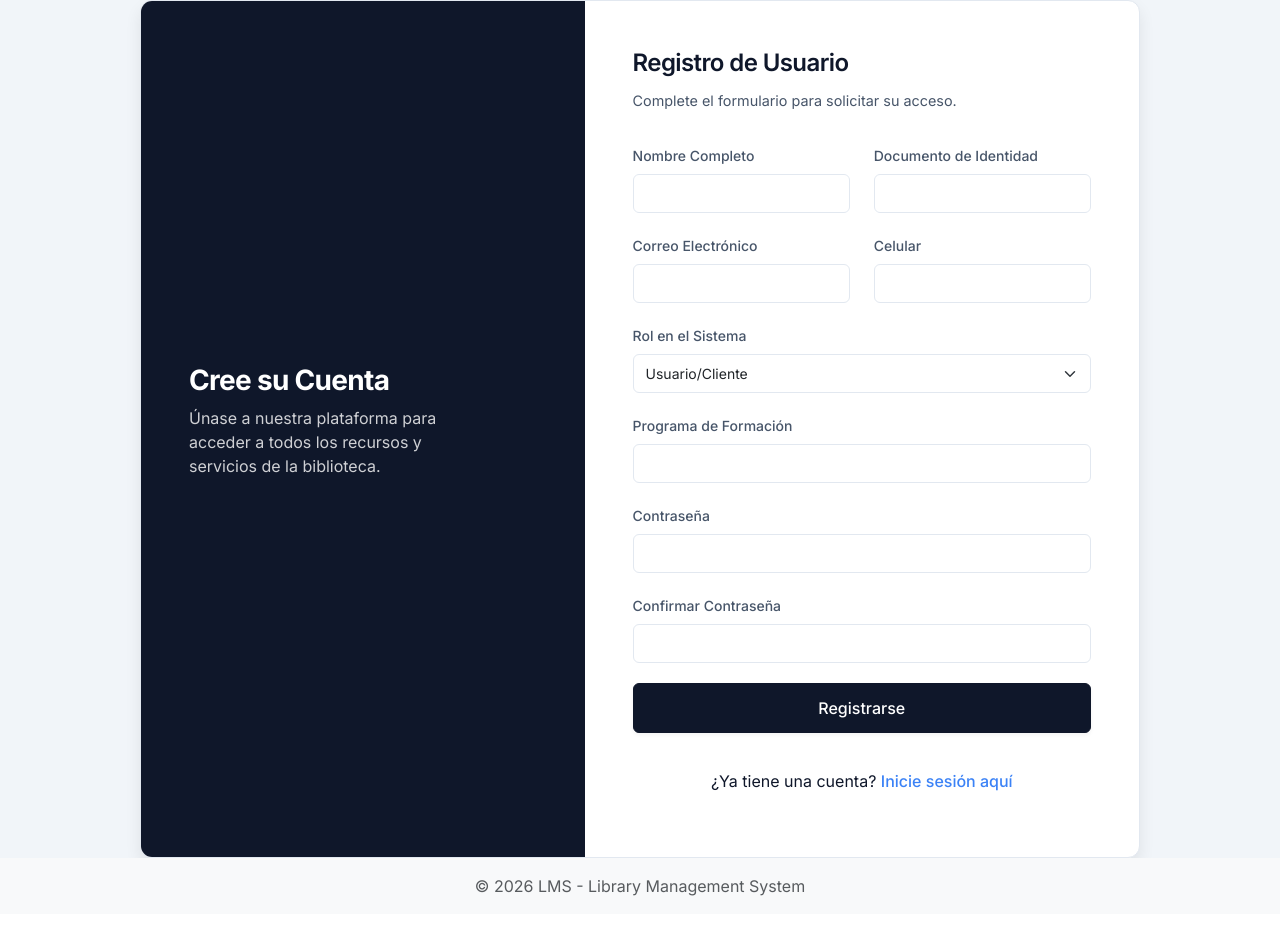
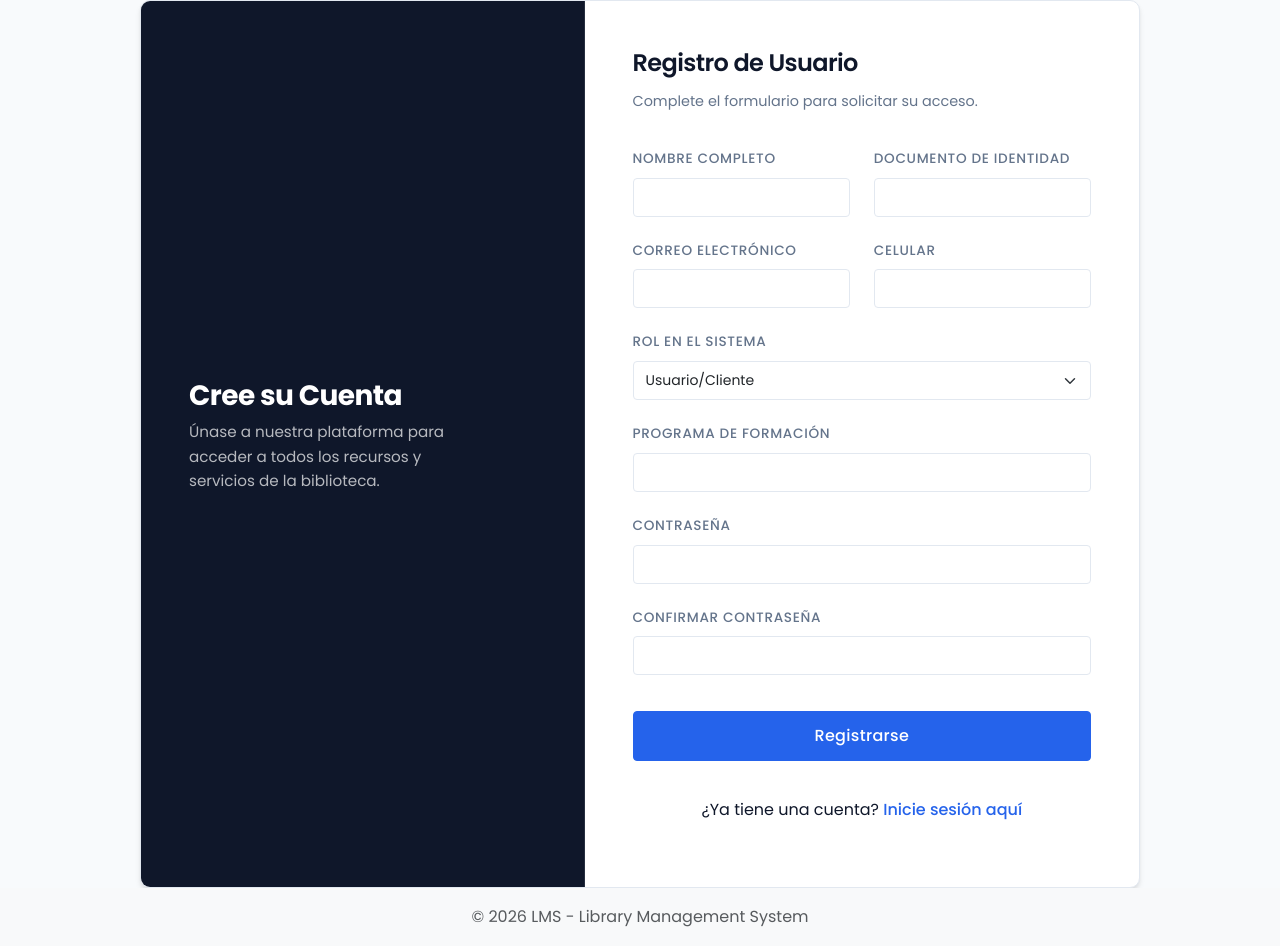
Before and after one commit to MaickFeliz/SWL, a Flask app: page /auth/register in a window 1280 px wide. Before the commit the page ends 896 px from the top, so only its background shows below. Run offline with Flask 3, Linux system fonts and the light colour scheme; some libraries are stand-ins or nearby versions.

Commit message:
Fix many bugs

```diff
--- a/app/models.py
+++ b/app/models.py
@@ -55,7 +55,7 @@ class Loan(db.Model):
     quantity = db.Column(db.Integer, default=1) # Para mouses o cables
 
     # Contexto (Puntos 2 y 6)
-    environment = db.Column(db.String(50), nullable=True) # Ambiente de formación
+    environment = db.Column(db.String(50), nullable=True) # Área o Sala
 
     # Tiempos
     request_date = db.Column(db.DateTime, default=datetime.utcnow) # Fecha automática solicitud
--- a/app/static/css/style.css
+++ b/app/static/css/style.css
@@ -1,29 +1,31 @@
 /* 1. FUENTES Y VARIABLES (Estilo LMS Corporate) */
-/* Cambiamos Poppins por Inter, la tipografía por excelencia del software moderno */
-@import url('https://fonts.googleapis.com/css2?family=Inter:wght@300;400;500;600;700&display=swap');
+@import url('https://fonts.googleapis.com/css2?family=Poppins:wght@300;400;500;600;700&display=swap');
 
 :root {
-    --brand-primary: #0f172a; /* Deep blue/slate */
-    --brand-secondary: #3b82f6; /* Bright blue */
-    --brand-accent: #f59e0b; /* Amber warning */
-    --bg-body: #f1f5f9;
+    --brand-primary: #1e3a8a;
+    /* Deep blue corporate */
+    --brand-secondary: #0f172a;
+    /* Slate / dark text */
+    --brand-accent: #2563eb;
+    /* Corporate bright blue accent */
+    --bg-body: #f8fafc;
     --surface-color: #ffffff;
     --border-color: #e2e8f0;
     --text-primary: #0f172a;
-    --text-secondary: #475569;
-    --radius-sm: 6px;
-    --radius-md: 8px;
-    --radius-lg: 12px;
-    --shadow-sm: 0 2px 4px rgba(0,0,0,0.05);
-    --shadow-md: 0 8px 16px rgba(0,0,0,0.08);
+    --text-secondary: #64748b;
+    --radius-sm: 4px;
+    --radius-md: 6px;
+    --radius-lg: 10px;
+    --shadow-sm: 0 1px 3px rgba(0, 0, 0, 0.05);
+    --shadow-md: 0 4px 6px -1px rgba(0, 0, 0, 0.1), 0 2px 4px -1px rgba(0, 0, 0, 0.06);
 }
 
 body {
-    font-family: 'Inter', -apple-system, sans-serif;
+    font-family: 'Poppins', -apple-system, sans-serif;
     background-color: var(--bg-body);
     color: var(--text-primary);
     -webkit-font-smoothing: antialiased;
-    line-height: 1.5;
+    line-height: 1.6;
 }
 
 h1,
@@ -37,18 +39,18 @@ h6 {
     letter-spacing: -0.025em;
 }
 
-/* 2. NAVEGACIÓN (Navbar limpia, adiós degradados fiesteros) */
+/* 2. NAVEGACIÓN (Navbar limpia corporativa) */
 .navbar {
-    background-color: var(--brand-primary) !important;
+    background-color: var(--brand-secondary) !important;
     box-shadow: var(--shadow-sm);
-    padding: 0.75rem 0;
-    border-bottom: 3px solid var(--brand-secondary);
+    padding: 0.8rem 0;
+    border-bottom: 2px solid var(--brand-accent);
 }
 
 .navbar-brand {
     font-weight: 600;
     font-size: 1.25rem;
-    letter-spacing: -0.5px;
+    letter-spacing: -0.01em;
 }
 
 /* 3. TARJETAS (Estructura de Panel/Dashboard real) */
@@ -60,10 +62,9 @@ h6 {
     transition: box-shadow 0.2s ease-in-out;
 }
 
-/* Nada de levitar como si fuera magia, solo resaltamos la sombra */
 .card:hover {
     box-shadow: var(--shadow-md);
-    transform: none;
+    transform: translateY(-1px);
 }
 
 .card-header {
@@ -74,49 +75,50 @@ h6 {
     color: var(--text-primary);
     text-transform: uppercase;
     letter-spacing: 0.05em;
-    font-size: 0.75rem;
+    font-size: 0.8rem;
 }
 
 /* 4. BOTONES (Serios, de acción corporativa) */
 .btn {
     border-radius: var(--radius-sm);
-    padding: 0.5rem 1rem;
+    padding: 0.5rem 1.2rem;
     font-weight: 500;
     font-size: 0.875rem;
-    letter-spacing: 0;
+    letter-spacing: 0.02em;
     transition: all 0.2s;
     border: 1px solid transparent;
-    box-shadow: var(--shadow-sm);
 }
 
 .btn:hover {
     transform: none;
-    filter: brightness(0.95);
+    filter: brightness(0.9);
 }
 
 .btn-primary {
-    background-color: var(--brand-primary);
-    border-color: var(--brand-primary);
+    background-color: var(--brand-accent);
+    border-color: var(--brand-accent);
 }
 
 .btn-success {
-    background-color: var(--brand-secondary);
-    border-color: var(--brand-secondary);
+    background-color: #059669;
+    /* Darker emerald */
+    border-color: #059669;
 }
 
 .btn-warning {
-    background-color: var(--brand-accent);
-    border-color: var(--brand-accent);
+    background-color: #d97706;
+    /* Darker amber */
+    border-color: #d97706;
     color: white;
 }
 
 .btn-outline-primary {
-    color: var(--brand-primary);
-    border-color: var(--brand-primary);
+    color: var(--brand-accent);
+    border-color: var(--brand-accent);
 }
 
 .btn-outline-primary:hover {
-    background-color: var(--brand-primary);
+    background-color: var(--brand-accent);
     color: white;
 }
 
@@ -139,11 +141,11 @@ h6 {
 
 .table thead th {
     border-bottom: 1px solid var(--border-color);
-    padding: 0.75rem 1.5rem;
+    padding: 1rem 1.5rem;
     font-weight: 600;
     color: var(--text-secondary);
     text-transform: uppercase;
-    font-size: 0.7rem;
+    font-size: 0.75rem;
     letter-spacing: 0.05em;
 }
 
@@ -244,229 +246,122 @@ h6 {
 
 
 /* 8. VISTAS DE AUTENTICACIÓN (Login y Registro Corporativo) */
-
 .auth-container {
-
     display: flex;
-
     min-height: 100vh;
-
     width: 100%;
-
     align-items: center;
-
     justify-content: center;
-
     background-color: var(--bg-body);
-
 }
 
-
-
 .auth-wrapper {
-
     display: grid;
-
     grid-template-columns: 1fr 1.25fr;
-
     max-width: 1000px;
-
     width: 100%;
-
     background-color: var(--surface-color);
-
     box-shadow: var(--shadow-md);
-
     border-radius: var(--radius-lg);
-
     overflow: hidden;
-
     border: 1px solid var(--border-color);
-
 }
 
-
-
 .auth-branding {
-
-    background-color: var(--brand-primary);
-
+    background-color: var(--brand-secondary);
     color: white;
-
     padding: 3rem;
-
     display: flex;
-
     flex-direction: column;
-
     justify-content: center;
-
     align-items: flex-start;
-
+    border-right: 1px solid rgba(255, 255, 255, 0.1);
 }
 
-
-
 .auth-branding img {
-
     max-width: 120px;
-
     margin-bottom: 1.5rem;
-
 }
 
-
-
 .auth-branding h1 {
-
     font-size: 1.75rem;
-
     font-weight: 700;
-
     color: white;
-
     margin-bottom: 0.5rem;
-
+    letter-spacing: -0.02em;
 }
 
-
-
 .auth-branding p {
-
-    font-size: 1rem;
-
-    color: rgba(255, 255, 255, 0.8);
-
+    font-size: 0.95rem;
+    color: rgba(255, 255, 255, 0.7);
     max-width: 300px;
-
+    line-height: 1.6;
 }
 
-
-
 .auth-form-container {
-
     padding: 3rem;
-
     display: flex;
-
     flex-direction: column;
-
     justify-content: center;
-
 }
 
-
-
 .auth-form-container h2 {
-
     font-size: 1.5rem;
-
     font-weight: 600;
-
     margin-bottom: 0.5rem;
-
     color: var(--text-primary);
-
 }
 
-
-
 .auth-form-container .form-text {
-
     margin-bottom: 2rem;
-
     font-size: 0.9rem;
-
     color: var(--text-secondary);
-
 }
 
-
-
 .auth-form-container .form-group {
-
     margin-bottom: 1.25rem;
-
 }
 
-
-
 .auth-form-container .form-label {
-
     font-weight: 500;
-
-    font-size: 0.875rem;
-
+    font-size: 0.85rem;
     margin-bottom: 0.5rem;
-
     color: var(--text-secondary);
-
+    text-transform: uppercase;
+    letter-spacing: 0.05em;
 }
 
-
-
 .auth-form-container .btn {
-
     width: 100%;
-
     padding: 0.75rem;
-
     font-size: 1rem;
-
+    margin-top: 1rem;
 }
 
-
-
 .auth-form-container .text-center a {
-
-    color: var(--brand-secondary);
-
+    color: var(--brand-accent);
     font-weight: 500;
-
     text-decoration: none;
-
     transition: color 0.2s;
-
 }
 
-
-
 .auth-form-container .text-center a:hover {
-
     color: var(--brand-primary);
-
     text-decoration: underline;
-
 }
 
-
-
 @media (max-width: 768px) {
-
     .auth-wrapper {
-
         grid-template-columns: 1fr;
-
     }
 
-
-
     .auth-branding {
-
         display: none;
-
-        /* Ocultamos el branding en pantallas pequeñas para dar prioridad al formulario */
-
     }
 
-
-
     .auth-form-container {
-
-        padding: 2rem;
-
+        padding: 2.5rem 1.5rem;
     }
-
 }
 
 .bg-primary-soft {
@@ -480,15 +375,16 @@ h6 {
 }
 
 .icon-square {
-  width: 3rem;
-  height: 3rem;
-  border-radius: 0.75rem;
+    width: 3rem;
+    height: 3rem;
+    border-radius: 0.75rem;
 }
 
 .bg-info-soft {
     background-color: rgba(13, 202, 240, 0.1);
     color: #0c5460;
 }
+
 .border-info-soft {
     border-color: rgba(13, 202, 240, 0.2);
 }
```
Also changed, not shown: app/templates/admin/users.html (+23 -1 lines), README.md, instance/app.db, 1 other file.
